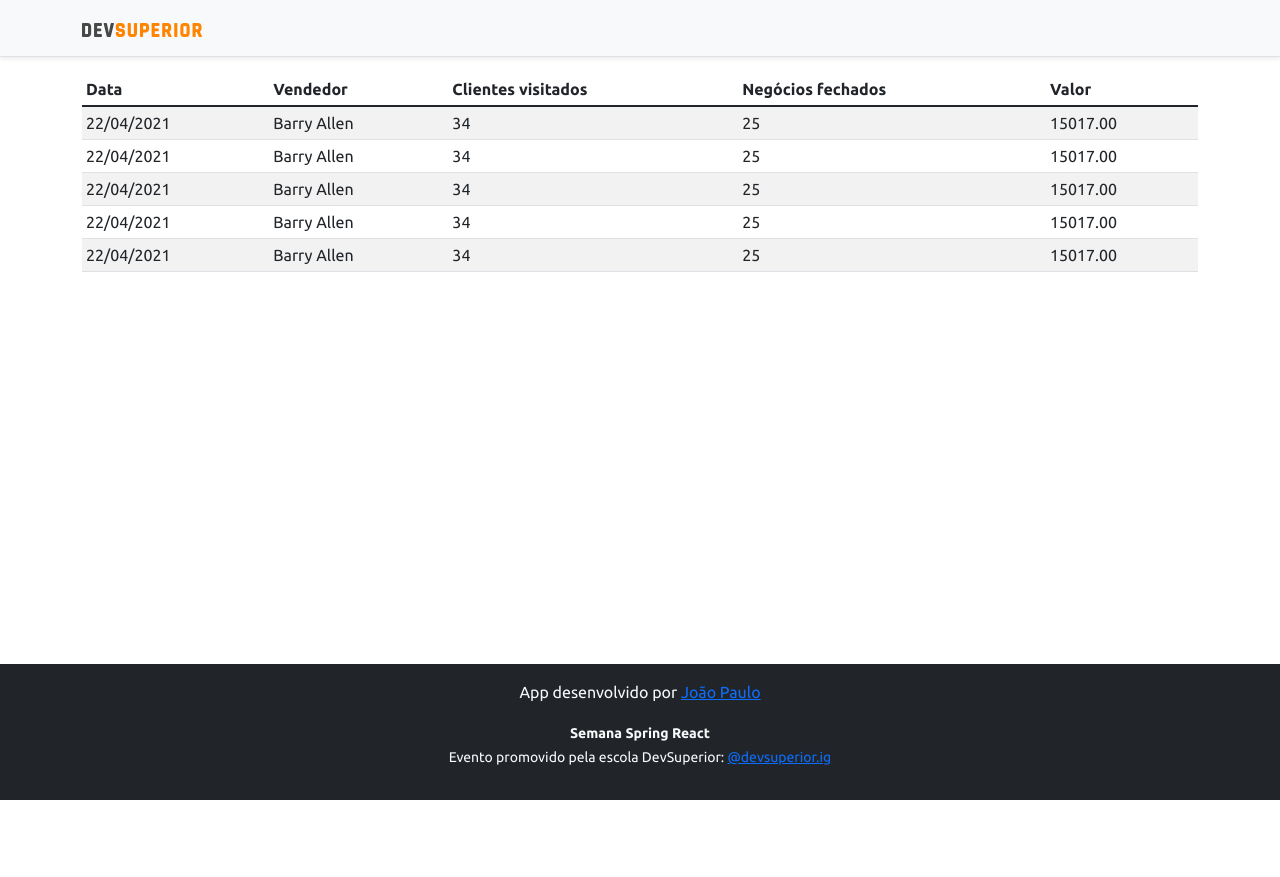
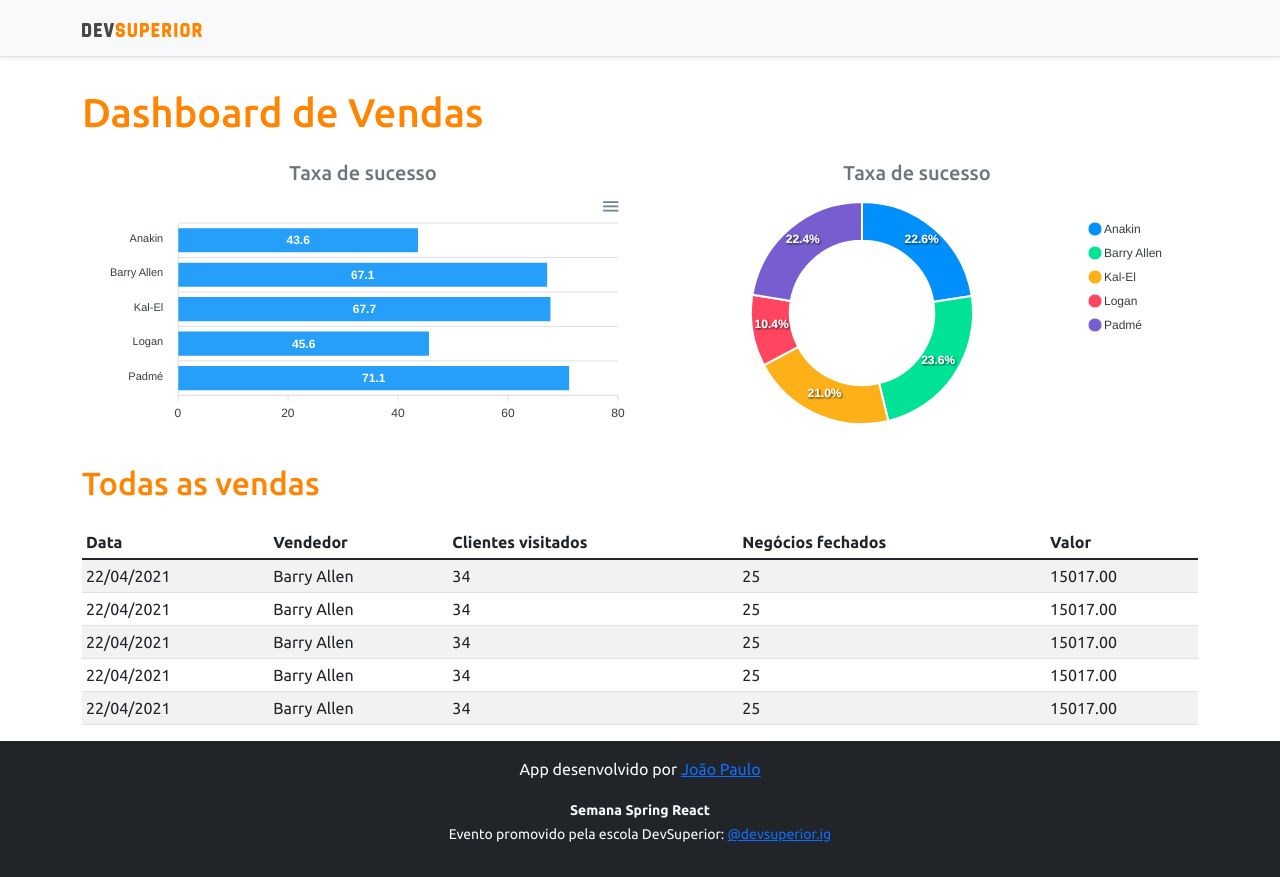
Before and after one commit to joaopaulogn/projeto-sds4, a React (Create React App) app in the folder frontend/: page / in a window 1280 px wide. Before the commit the page ends 800 px from the top, so only its background shows below. Built offline with nearby package versions, Linux system fonts and the light colour scheme.

Commit message:
Static charts

```diff
--- a/frontend/package.json
+++ b/frontend/package.json
@@ -3,6 +3,7 @@
   "version": "0.1.0",
   "private": true,
   "dependencies": {
+    "@popperjs/core": "^2.9.3",
     "@testing-library/jest-dom": "^5.11.4",
     "@testing-library/react": "^11.1.0",
     "@testing-library/user-event": "^12.1.10",
@@ -10,8 +11,10 @@
     "@types/node": "^12.0.0",
     "@types/react": "^17.0.0",
     "@types/react-dom": "^17.0.0",
+    "apexcharts": "^3.28.1",
     "bootstrap": "^5.1.0",
     "react": "^17.0.2",
+    "react-apexcharts": "^1.3.9",
     "react-dom": "^17.0.2",
     "react-scripts": "4.0.3",
     "typescript": "^4.1.2",
--- a/frontend/src/App.tsx
+++ b/frontend/src/App.tsx
@@ -1,4 +1,6 @@
+import BarChart from "components/BarChart";
 import DataTable from "components/DataTable";
+import DonutChart from "components/DonutChart";
 import Footer from "components/Footer";
 import Navbar from "components/Navbar";
 
@@ -7,6 +9,22 @@
     <>
       <Navbar />
       <div className="container">
+        <h1 className="text-primary py-3">Dashboard de Vendas</h1>
+        <div className="row px-3">
+          <div className="col-sm-6">
+            <h5 className='text-center text-secondary'>Taxa de sucesso</h5>
+            <BarChart />
+          </div>
+          <div className="col-sm-6">
+            <h5 className='text-center text-secondary'>Taxa de sucesso</h5>
+            <DonutChart />
+          </div>
+        </div>
+
+        <div className='py-3'>
+          <h2 className="text-primary">Todas as vendas</h2>
+        </div>
+
         <DataTable />
       </div>
       <Footer />
--- /dev/null
+++ b/frontend/src/components/BarChart/index.tsx
@@ -0,0 +1,34 @@
+import Chart from 'react-apexcharts';
+
+const BarChart = () => {
+    const options = {
+        plotOptions: {
+            bar: {
+                horizontal: true,
+            }
+        },
+    };
+
+    const mockData = {
+        labels: {
+            categories: ['Anakin', 'Barry Allen', 'Kal-El', 'Logan', 'Padmé']
+        },
+        series: [
+            {
+                name: "% Sucesso",
+                data: [43.6, 67.1, 67.7, 45.6, 71.1]
+            }
+        ]
+    };
+
+    return (
+            <Chart
+                options={{...options, xaxis: mockData.labels}}
+                series={mockData.series}
+                type="bar"
+                height="240"
+            />
+    )
+}
+
+export default BarChart;
--- /dev/null
+++ b/frontend/src/components/DonutChart/index.tsx
@@ -0,0 +1,25 @@
+import Chart from 'react-apexcharts';
+
+const DonutChart = () => {
+    const mockData = {
+        series: [477138, 499928, 444867, 220426, 473088],
+        labels: ['Anakin', 'Barry Allen', 'Kal-El', 'Logan', 'Padmé']
+    }
+
+    const options = {
+        legend: {
+            show: true
+        }
+    }
+
+    return (
+        <Chart
+            options={{...options, labels: mockData.labels}}
+            series={mockData.series}
+            type="donut"
+            height="240"
+        />
+    )
+}
+
+export default DonutChart;
```
Also changed, not shown: 1 other file (tests, documents, lock files or other folders).
